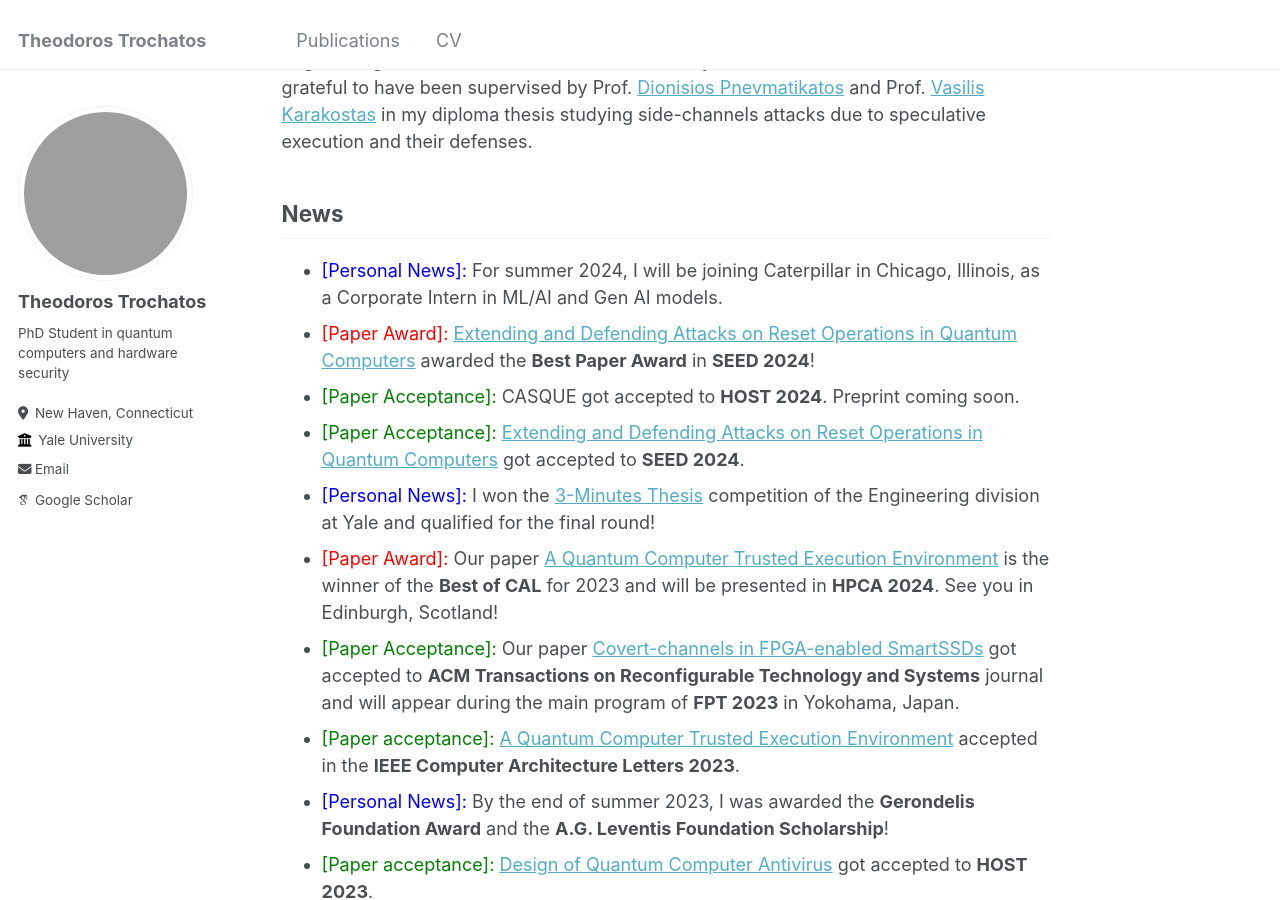
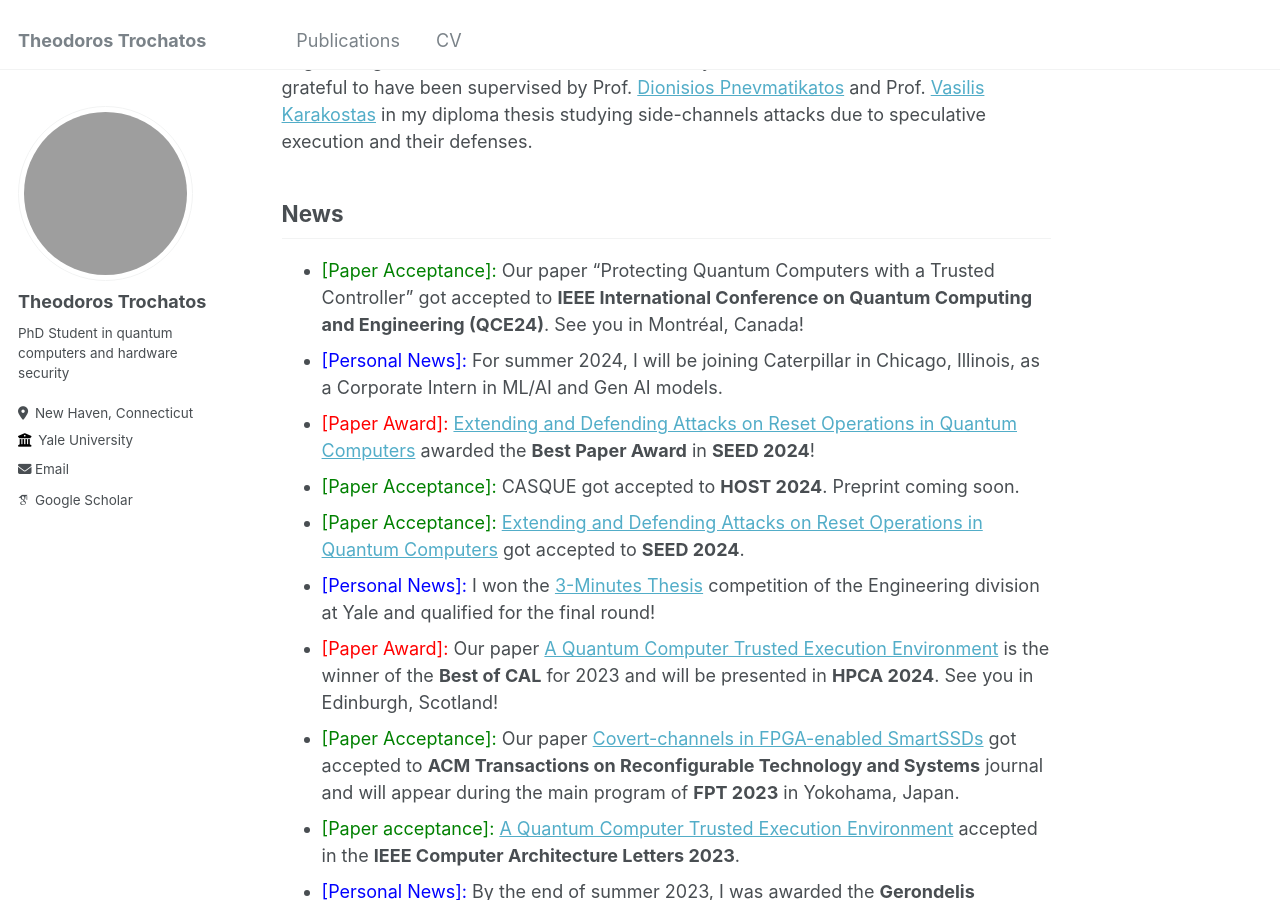
Before and after one commit to teotro/theodoros.trochatos.github.io, a Jekyll site: the page built from _pages/about.md, in a window 1280 px wide and 900 px high, scrolled down 314 px. Built offline with Jekyll 4.4.1, drawn with Linux system fonts in a browser that asks for light colours; some web fonts are replaced.

Commit message:
qce24 paper acceptance

```diff
--- a/_pages/about.md
+++ b/_pages/about.md
@@ -12,6 +12,7 @@ I'm Theodoros Trochatos (in Greek they call me Θοδωρή, but you can call me
 Before joining Yale, I received my bachelor's degree in Electrical and Computer Engineering from the National Technical University of Athens in Greece. I will be forever grateful to have been supervised by Prof. [Dionisios Pnevmatikatos](https://www.ece.ntua.gr/en/staff/474) and Prof. [Vasilis Karakostas](https://cgi.di.uoa.gr/~vkarakos/) in my diploma thesis studying side-channels attacks due to speculative execution and their defenses.
 
 ## News
+- <span style="color:green"> [Paper Acceptance]: </span> Our paper "Protecting Quantum Computers with a Trusted Controller" got accepted to **IEEE International Conference on Quantum Computing and Engineering (QCE24)**. See you in Montréal, Canada!
 - <span style="color:blue"> [Personal News]: </span> For summer 2024, I will be joining Caterpillar in Chicago, Illinois, as a Corporate Intern in ML/AI and Gen AI models.
 - <span style="color:red"> [Paper Award]: </span> [Extending and Defending Attacks on Reset Operations in Quantum Computers](https://arxiv.org/pdf/2309.06281) awarded the **Best Paper Award** in **SEED 2024**!
 - <span style="color:green"> [Paper Acceptance]: </span> CASQUE got accepted to **HOST 2024**. Preprint coming soon.
```
